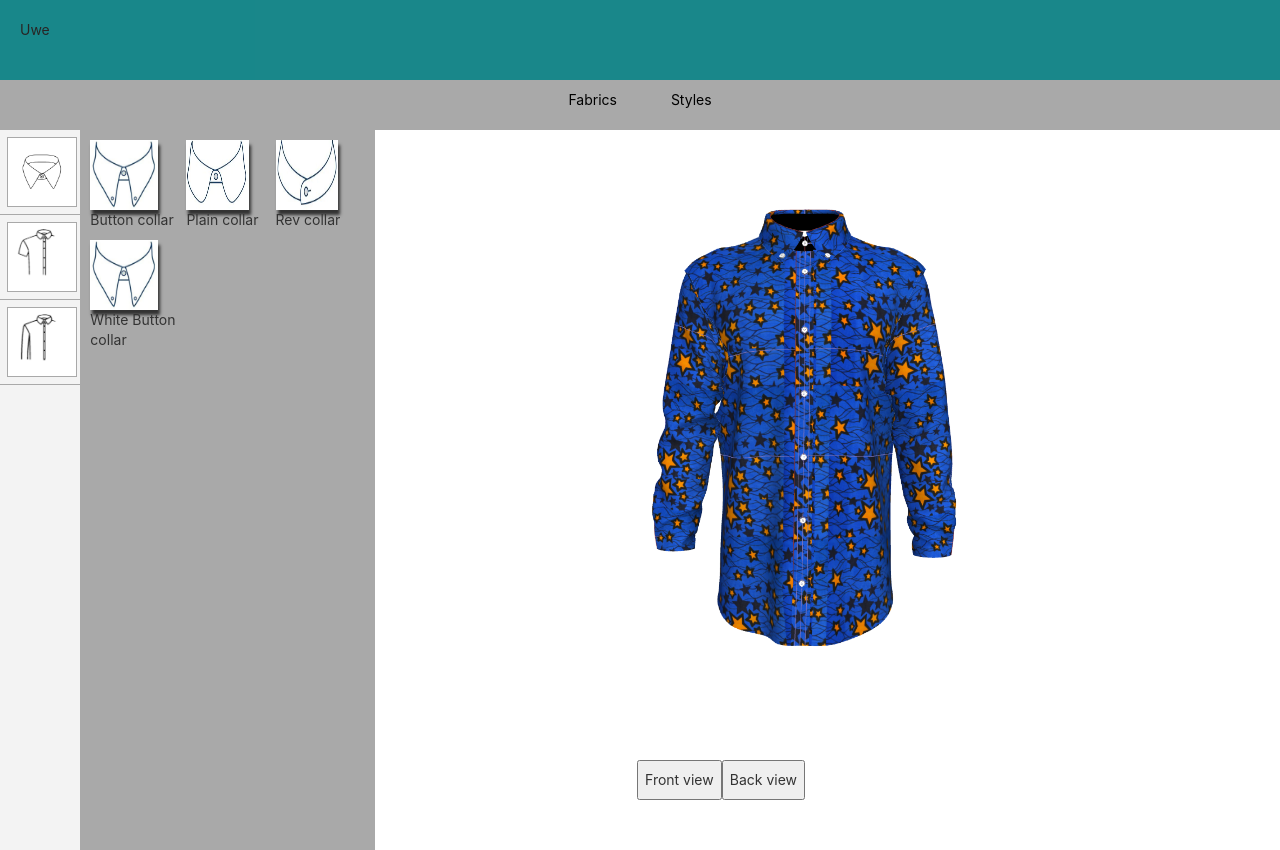
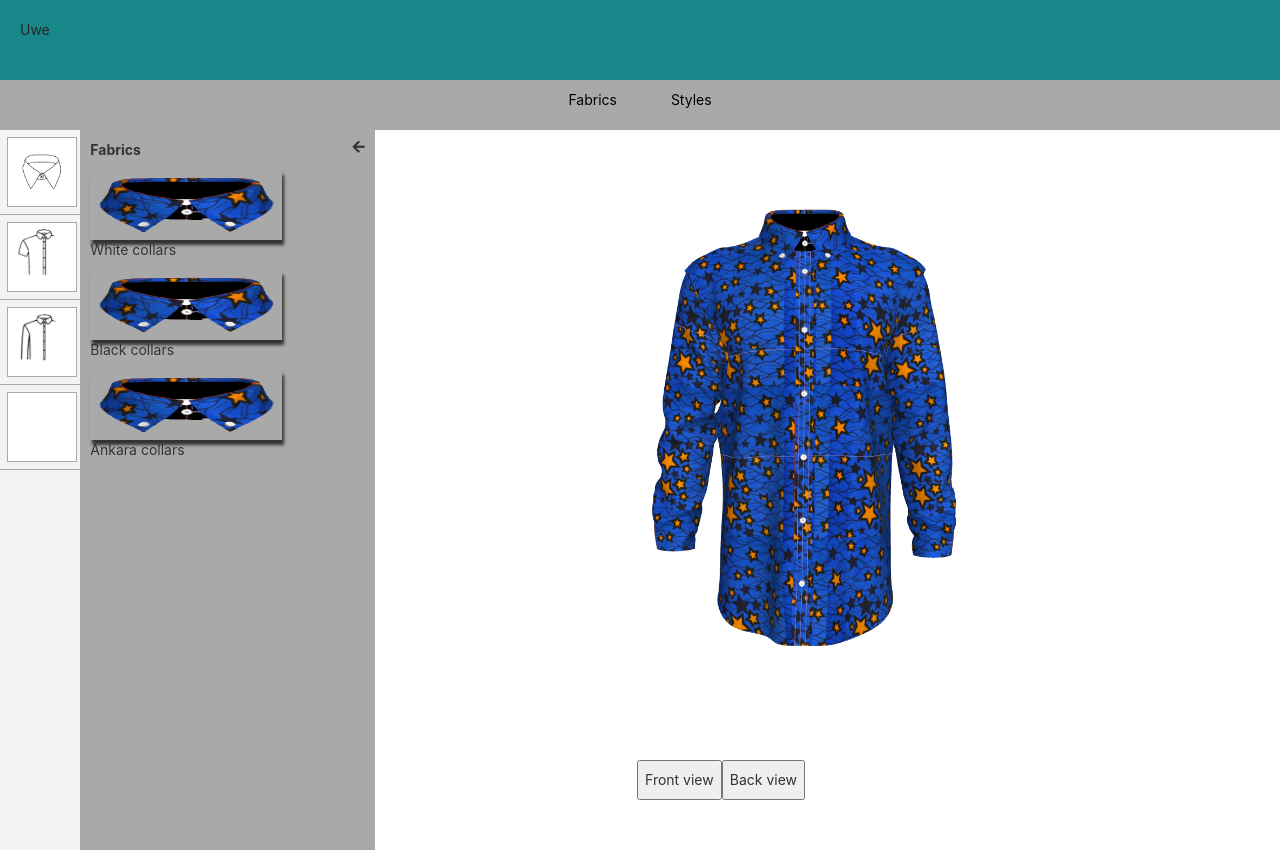
Before and after one commit to ugbechike/uweclient, a React (Create React App) app: page /style in a window 1280 px wide. Both pictures are taken after a click on the element "Collars". Built offline with nearby package versions, Linux system fonts and the light colour scheme.

Commit message:
fixed the second half of the reveal section

```diff
--- a/src/components/sleeves/backSleeves.js
+++ b/src/components/sleeves/backSleeves.js
@@ -1,6 +1,6 @@
 import React from 'react';
 import BackLongSleeve from '../assets/backsleeve.png';
-import Long from '../assets/Long.png'
+import Long from '../assets/Long.PNG'
 
 export default function BackSleeves(props) {
   return (
--- a/src/components/sleeves/sleeves.js
+++ b/src/components/sleeves/sleeves.js
@@ -1,7 +1,7 @@
 import React from 'react';
 import LongSleeve from '../assets/longSleeves.png';
 import ShortSleeve from '../assets/shortSleeves.png';
-import Long from '../assets/Long.png'
+import Long from '../assets/Long.PNG'
 import Shortg from '../assets/Short.png';
 import WhiteSleeve from '../assets/whitesleeve.png'
 
--- a/src/components/style/joshe.css
+++ b/src/components/style/joshe.css
@@ -330,6 +330,17 @@ line-height: 40px
 }
 
 
+.revealer {
+    margin-left: -16.8vw;
+    padding: 10px;
+    top: 7.2pc;
+    background-color: pink;
+    width: 23%;
+    height: 90vh;
+    position: absolute;
+    bottom: 15vh;
+}
+
 @media screen and (max-width: 500px) {
     .card {
         width: 70px;
--- a/src/components/style/joshe.js
+++ b/src/components/style/joshe.js
@@ -9,7 +9,7 @@ import Sleeves from '../sleeves/sleeves';
 import LongSleeve from '../assets/longSleeves.png';
 import CollarIcon from '../assets/collar-icon.png';
 import Shirts from '../assets/Short.png';
-import Long from '../assets/Long.png';
+import Long from '../assets/Long.PNG';
 import Cuff from '../cuff/cuff';
 // import Cuffs from '../assets/cuff.PNG';
 import AnkaraFabrics from '../assets/ankara1.PNG';
@@ -43,10 +43,11 @@ export default class Joshe extends Component {
         frontView: true,
         bacView: false,
         btn: true,
+        resultCollar: false
     }
 
     //HANDLE COLLAR CHANGE
-    changeCollar = (collarImg, shirtImg) => {
+    changeCollar = (collarImg) => {
         this.setState({
             collarImg,
 
@@ -91,7 +92,23 @@ export default class Joshe extends Component {
 
 
         })
+    }
 
+    handleRevealCollar = () => {
+        this.setState({
+            resultCollar: true,
+            collarImg: <img style={{ width: '55%' }} src={Collar1} alt='' />
+        });
+    }
+
+
+    handleClose = () => {
+        this.setState({
+            revealCollar: false,
+            revealSleeves: false,
+            revealShirt: false,
+            revealCuff: false,
+        })
     }
 
     // //HANDLE CUFFS
@@ -106,7 +123,14 @@ export default class Joshe extends Component {
     //     })
     // }
 
+
     //HANDLE COLLAR TOGGLE SIDEBAR
+    handleCollarClose = () => {
+        this.setState({
+            resultCollar: false
+        })
+    }
+
     handleDisplayCollar = (e) => {
         this.setState({
             revealCollar: !this.state.revealCollar,
@@ -175,7 +199,7 @@ export default class Joshe extends Component {
         })
     }
 
-    toggleViewBack = () =>{
+    toggleViewBack = () => {
         this.setState({
             bacView: true,
 
@@ -185,7 +209,7 @@ export default class Joshe extends Component {
     }
 
     render() {
-        const { revealCollar, revealShirt, revealSleeves, revealCuff, fab, sty, bacView, frontView, btn } = this.state
+        const { revealCollar, revealShirt, revealSleeves, revealCuff, fab, sty, bacView, frontView, btn, resultCollar } = this.state
         return (
             <div className='App'>
                 <header> Uwe  </header>
@@ -206,17 +230,17 @@ export default class Joshe extends Component {
                                 fab &&
                                 <div className='card'>
                                     <div>
-                                    <img style={{width: '100%', height:'70px'}} src={AnkaraFabrics} alt = ''/>
+                                        <img style={{ width: '100%', height: '70px' }} src={AnkaraFabrics} alt='' />
                                     </div>
                                     <p className='details'> Ankara </p>
                                 </div>
-
                             }
 
 
                             {
                                 sty &&
                                 <div>
+
                                     <div className='card' onClick={this.handleDisplayCollar}>
                                         <div>
                                             <img className='collarIcon' src={CollarIcon} alt='' />
@@ -235,12 +259,12 @@ export default class Joshe extends Component {
                                         </div>
                                         <p className='details'> Sleeves </p>
                                     </div>
-                                {/* <div className='card' onClick={this.handleDisplayCuff}>
+                                    <div className='card' onClick={this.handleDisplayCuff}>
                                         <div>
-                                        <img className='shirtIcon' src={Cuffs} alt="" />
+                                            <img className='shirtIcon' src='' alt="" />
                                         </div>
                                         <p className='details'> Cuffs </p>
-                                </div> */}
+                                    </div>
 
                                 </div>
                             }
@@ -259,7 +283,7 @@ export default class Joshe extends Component {
                                 fab &&
                                 <div className='card'>
                                     <div>
-                                    <img style={{width: '100%', height:'70px'}} src={AnkaraFabrics} alt = ''/>
+                                        <img style={{ width: '100%', height: '70px' }} src={AnkaraFabrics} alt='' />
                                     </div>
                                     <p className='details'> Ankara </p>
                                 </div>
@@ -289,12 +313,12 @@ export default class Joshe extends Component {
                                         </div>
                                         <p className='details'>Black Sleeves </p>
                                     </div>
-                                {/* <div className='card' onClick={this.handleDisplayCuff}>
+                                    <div className='card' onClick={this.handleDisplayCuff}>
                                         <div>
-                                        <img className='shirtIcon' src={Cuffs} alt="" />
+                                            <img className='shirtIcon' src='' alt="" />
                                         </div>
                                         <p className='details'> Cuffs </p>
-                                </div> */}
+                                    </div>
 
                                 </div>
                             }
@@ -309,35 +333,44 @@ export default class Joshe extends Component {
                     {
                         frontView &&
                         <main>
+                            {
+                                (resultCollar) ?
+                                <div className='revealer'>
+                                        < p > <strong>Styles </strong> <i style={{ float: 'right' }} className='fa fa-arrow-left' onClick={this.handleCollarClose}></i> </p>
 
                                        {
-                            revealCollar &&
+                                        //    WhiteCollar &&
+                                        <Collar changeCollar={this.changeCollar} />
+                                       }
+                                    </div> :
+                                    (revealCollar || revealCuff || revealShirt || revealSleeves) ?
                                         <div className='reveal' >
-                                <Collar changeCollar={this.changeCollar} />
+                                            <p><strong>Fabrics</strong>  <i style={{ float: 'right' }} className='fa fa-arrow-left' onClick={this.handleClose}></i> </p>
+                                            {
+                                                revealCollar ?
+                                                    <div>
+                                                        <div onClick={this.handleRevealCollar}>
+                                                            <img className='collar_image_side' src={Collar1} alt='collar' />
+                                                            <p className='tooltiptext'>White collars</p>
                                                         </div>
+                                                        <div onClick={this.handleRevealCollar}>
+                                                            <img className='collar_image_side' src={Collar1} alt='collar' />
+                                                            <p className='tooltiptext'>Black collars</p>
+                                                        </div>
+                                                        <div onClick={this.handleRevealCollar}>
+                                                            <img className='collar_image_side' src={Collar1} alt='collar' />
+                                                            <p className='tooltiptext'>Ankara collars</p>
+                                                        </div>
+                                                    </div> :
+                                                    revealShirt ?
+                                                        <Shirt changeShirt={this.changeShirt} /> :
+                                                        revealSleeves ?
+                                                            <Sleeves changeSleeves={this.changeSleeves} /> :
+                                                            revealCuff ?
+                                                                <Cuff changeCuff={this.changeCuff} /> : null
                                             }
-
-                        {
-                            revealShirt &&
-                            <div className='reveal' >
-                                <Shirt changeShirt={this.changeShirt} />
-                            </div>
+                                        </div> : null
                             }
-
-                        {
-                            revealSleeves &&
-                            <div className='reveal' >
-                                <Sleeves changeSleeves={this.changeSleeves} />
-                            </div>
-                        }
-
-                        {
-                            revealCuff &&
-                            <div className='reveal' >
-                                <Cuff changeCuff={this.changeCuff} />
-                            </div>
-                        }
-
                             <div>
                                 <DesignArea collarImg={this.state.collarImg} shirtImg={this.state.shirtImg} sleevesImg={this.state.sleevesImg} cuffImg={this.state.cuffImg} />
                             </div>
@@ -406,7 +439,7 @@ export default class Joshe extends Component {
 
                 </div>
 
-            </div>
+            </div >
         )
     }
 }
```
Also changed, not shown: src/components/style/tabs.js (deleted, +0 -73 lines). Lines whose indentation alone changed are shown as unchanged.
